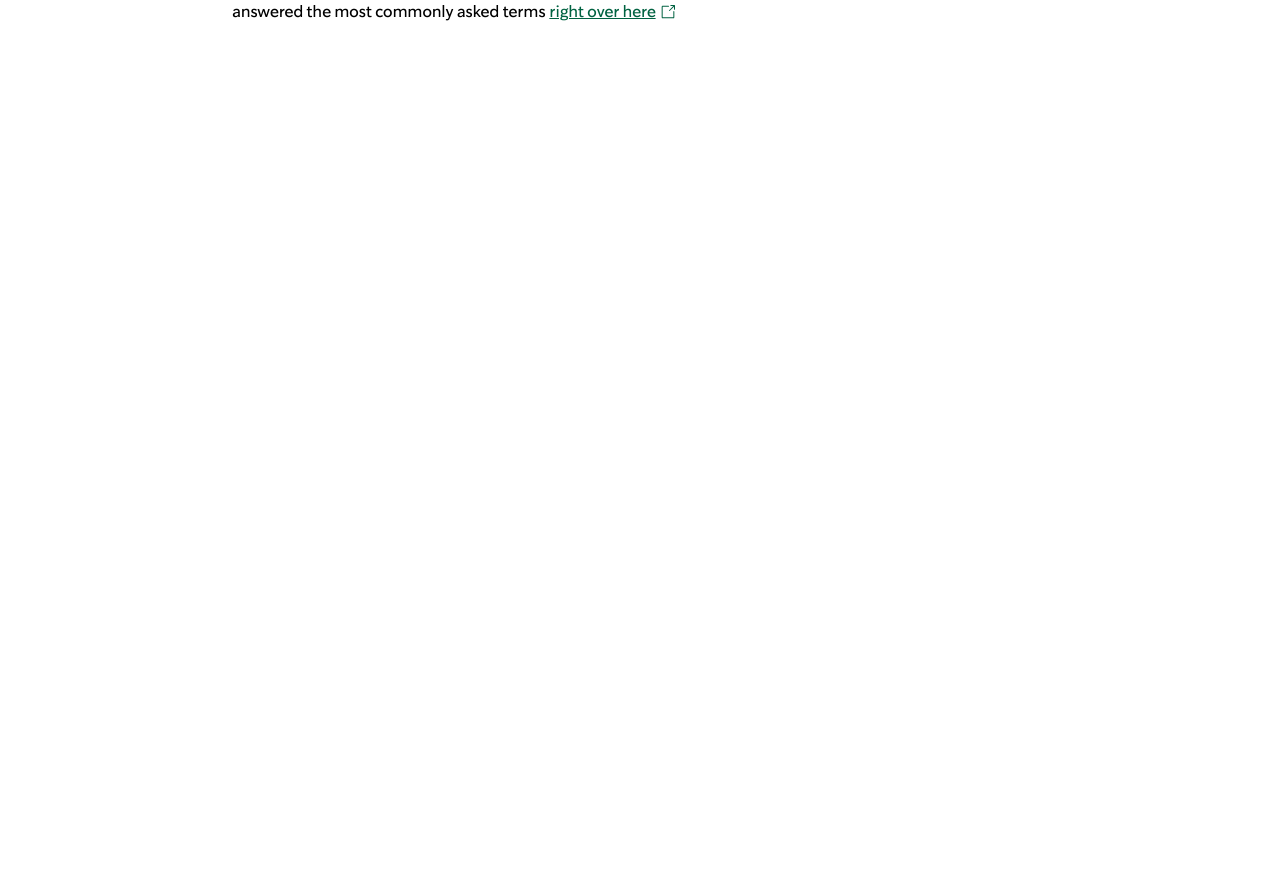
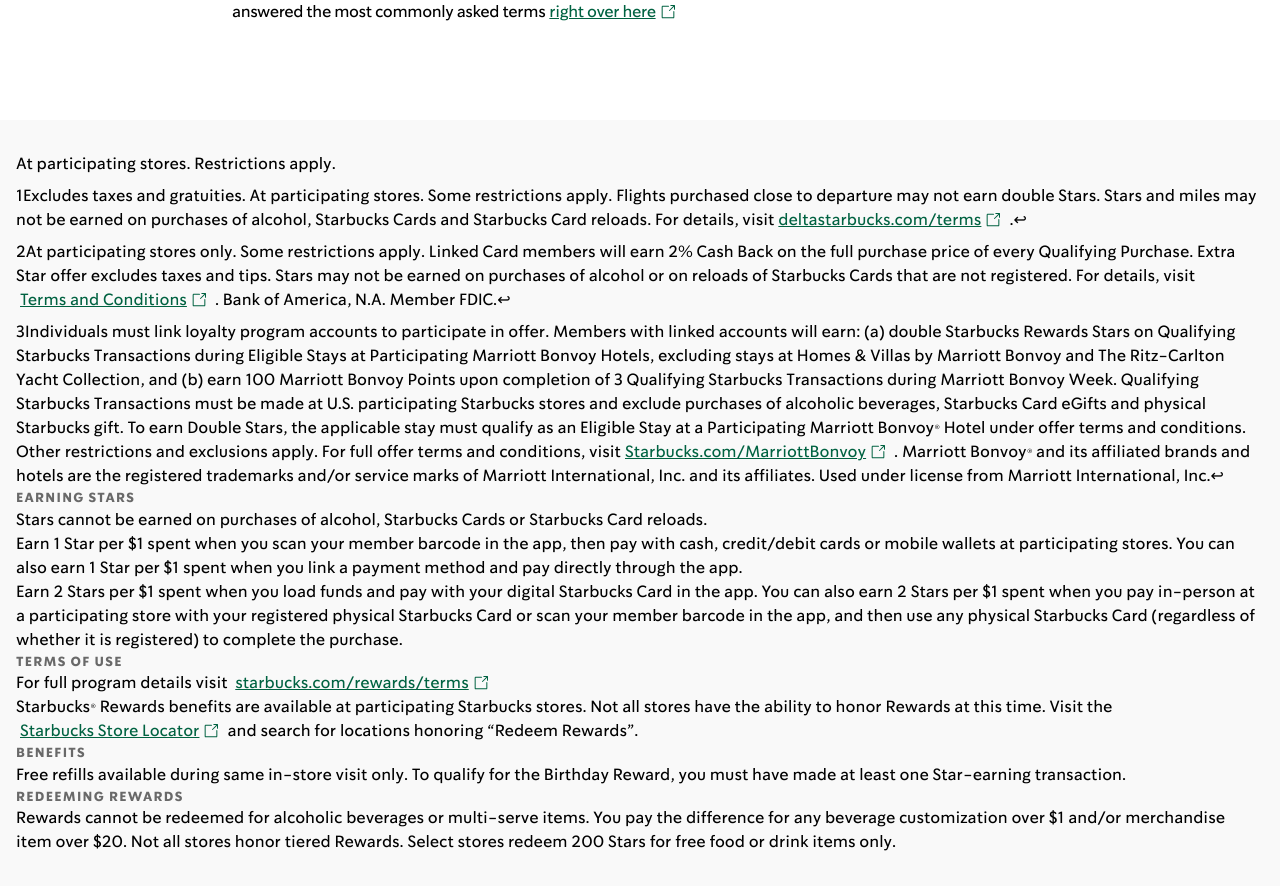
Before and after one commit to adangleterre/FrontEndPractice, a React (Vite) app in the folder Starbucks-rewards/: page / in a window 1280 px wide. Shown: the part 3920-4806 px from the top of the page. Before the commit the page ends 4040 px from the top, so only its background shows below. Built offline with nearby package versions, Linux system fonts and the light colour scheme.

Commit message:
Add terms of use content

```diff
--- a/Starbucks-rewards/src/App.jsx
+++ b/Starbucks-rewards/src/App.jsx
@@ -5,6 +5,7 @@ import EarnStars from "./sections/EarnStars.jsx";
 import RewardTabs from "./sections/RewardTabs.jsx";
 import Partners from "./sections/Partners.jsx";
 import AskQuestion from "./sections/AskQuestion.jsx";
+import Terms from "./sections/Terms.jsx";
 
 function App() {
 
@@ -17,6 +18,7 @@ function App() {
             <EarnStars/>
             <Partners />
             <AskQuestion />
+            <Terms />
         </>
     )
 }
--- /dev/null
+++ b/Starbucks-rewards/src/components/ExternalLink.jsx
@@ -0,0 +1,12 @@
+import {GoLinkExternal} from "react-icons/go";
+
+function ExternalLink({textLink}) {
+    return (
+        <a href="#" className="inline-flex items-center text-[#006241] underline mx-1">
+            <span>{textLink}</span>
+            <GoLinkExternal className='mx-1'/>
+        </a>
+    )
+}
+
+export default ExternalLink;
--- /dev/null
+++ b/Starbucks-rewards/src/sections/Terms.jsx
@@ -0,0 +1,66 @@
+import {GoLinkExternal} from "react-icons/go";
+import ExternalLink from "../components/ExternalLink.jsx";
+
+function Terms() {
+    return (
+        <section className="py-8 px-4 bg-[#f9f9f9] text-[13px]">
+            <div className="flex flex-col gap-2">
+                <p>At participating stores. Restrictions apply.</p>
+                <p>1Excludes taxes and gratuities. At participating stores. Some restrictions apply. Flights purchased
+                    close to departure may not earn double Stars. Stars and miles may not be earned on purchases of
+                    alcohol, Starbucks Cards and Starbucks Card reloads. For details, visit
+                    <ExternalLink textLink="deltastarbucks.com/terms"/>.↩</p>
+                <p>2At participating stores only. Some restrictions apply. Linked Card members will earn 2% Cash Back on
+                    the full purchase price of every Qualifying Purchase. Extra Star offer excludes taxes and tips.
+                    Stars may not be earned on purchases of alcohol or on reloads of Starbucks Cards that are not
+                    registered. For details, visit
+                    <ExternalLink textLink="Terms and Conditions"/>
+                    . Bank of America, N.A. Member FDIC.↩</p>
+                <p>3Individuals must link loyalty program accounts to participate in offer. Members with linked accounts
+                    will earn: (a) double Starbucks Rewards Stars on Qualifying Starbucks Transactions during Eligible
+                    Stays at Participating Marriott Bonvoy Hotels, excluding stays at Homes & Villas by Marriott Bonvoy
+                    and The Ritz-Carlton Yacht Collection, and (b) earn 100 Marriott Bonvoy Points upon completion of 3
+                    Qualifying Starbucks Transactions during Marriott Bonvoy Week. Qualifying Starbucks Transactions
+                    must be made at U.S. participating Starbucks stores and exclude purchases of alcoholic beverages,
+                    Starbucks Card eGifts and physical Starbucks gift. To earn Double Stars, the applicable stay must
+                    qualify as an Eligible Stay at a Participating Marriott Bonvoy® Hotel under offer terms and
+                    conditions. Other restrictions and exclusions apply. For full offer terms and conditions, visit
+                    <ExternalLink textLink="Starbucks.com/MarriottBonvoy"/>
+                    . Marriott Bonvoy® and its affiliated brands and hotels are the registered trademarks and/or service
+                    marks of Marriott International, Inc. and its affiliates. Used under license from Marriott
+                    International, Inc.↩</p>
+            </div>
+            <div>
+                <h3 className="font-bold tracking-widest text-[#00000094]">EARNING STARS</h3>
+                <p>Stars cannot be earned on purchases of alcohol, Starbucks Cards or Starbucks Card reloads.</p>
+                <p>Earn 1 Star per $1 spent when you scan your member barcode in the app, then pay with cash,
+                    credit/debit cards or mobile wallets at participating stores. You can also earn 1 Star per $1 spent
+                    when you link a payment method and pay directly through the app.</p>
+                <p>Earn 2 Stars per $1 spent when you load funds and pay with your digital Starbucks Card in the app.
+                    You can also earn 2 Stars per $1 spent when you pay in-person at a participating store with your
+                    registered physical Starbucks Card or scan your member barcode in the app, and then use any physical
+                    Starbucks Card (regardless of whether it is registered) to complete the purchase.</p>
+            </div>
+            <div>
+                <h3 className="font-bold tracking-widest text-[#00000094]">TERMS OF USE</h3>
+                <p>For full program details visit <ExternalLink textLink="starbucks.com/rewards/terms"/></p>
+                <p>Starbucks® Rewards benefits are available at participating Starbucks stores. Not all stores have the
+                    ability to honor Rewards at this time. Visit the <ExternalLink textLink="Starbucks Store Locator"/>
+                    and search for locations honoring “Redeem Rewards”.</p>
+            </div>
+            <div>
+                <h3 className="font-bold tracking-widest text-[#00000094]">BENEFITS</h3>
+                <p>Free refills available during same in-store visit only. To qualify for the Birthday Reward, you must
+                    have made at least one Star-earning transaction.</p>
+            </div>
+            <div>
+                <h3 className="font-bold tracking-widest text-[#00000094]">REDEEMING REWARDS</h3>
+                <p>Rewards cannot be redeemed for alcoholic beverages or multi-serve items. You pay the difference for
+                    any beverage customization over $1 and/or merchandise item over $20. Not all stores honor tiered
+                    Rewards. Select stores redeem 200 Stars for free food or drink items only.</p>
+            </div>
+        </section>
+    );
+}
+
+export default Terms;
```
